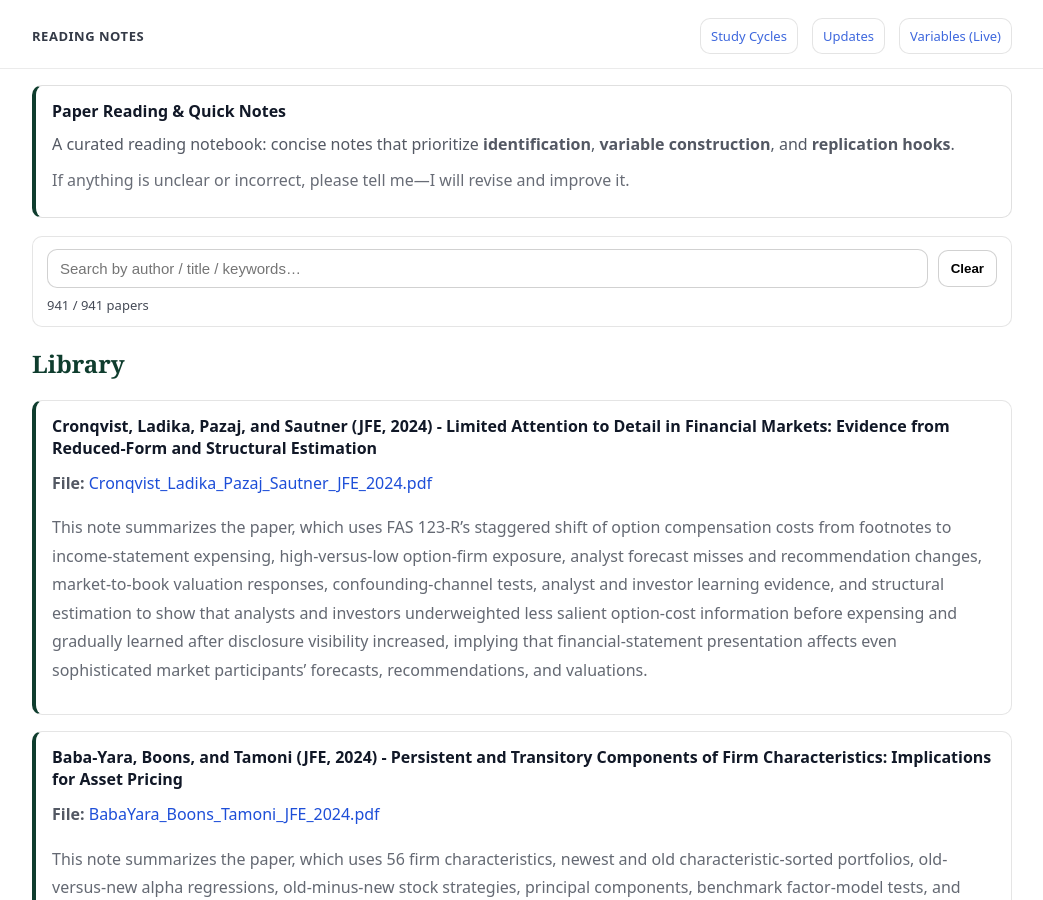
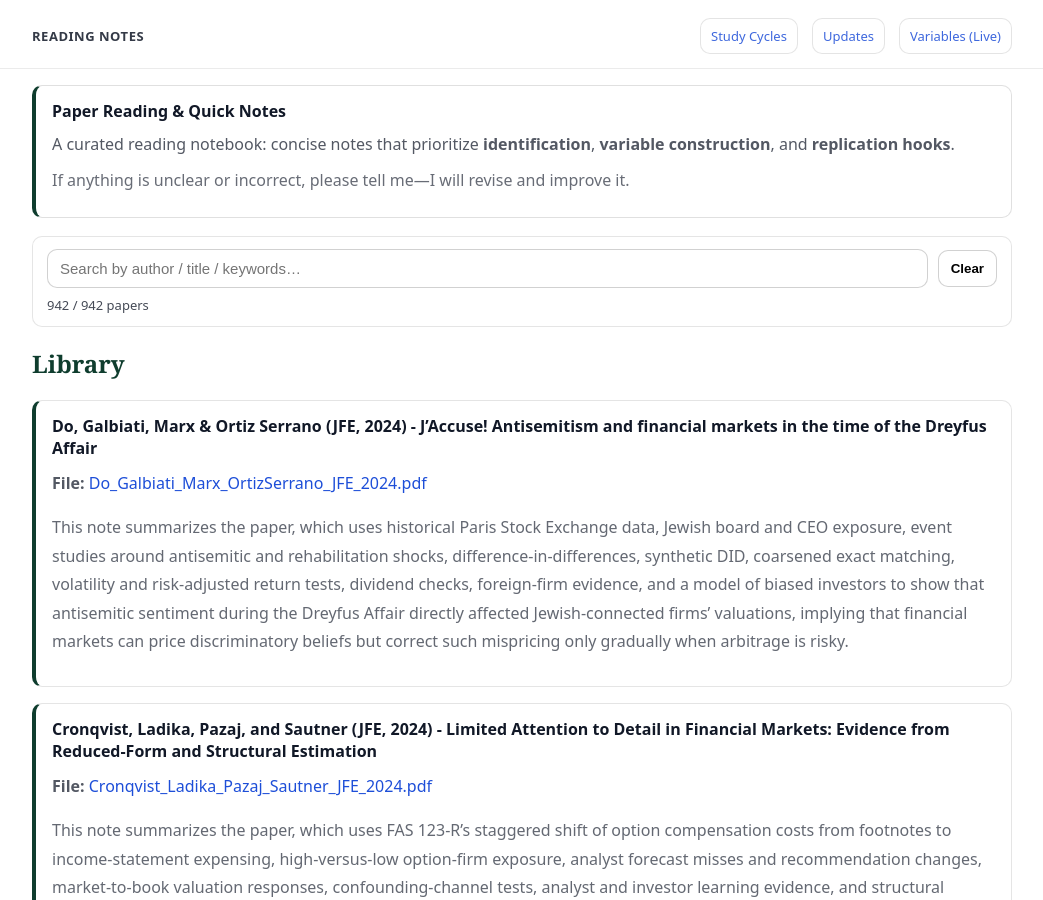
Before and after one commit to yaxinzn/study-archive, a Jekyll site: the page built from reading/index.md, in a window 1280 px wide and 900 px high. Shown: the whole window, without its empty margins (118-1161 px from the left). Built offline with Jekyll 4.4.1, drawn with Linux system fonts in a browser that asks for light colours.

Commit message:
Reading: add/update Do_Galbiati_Marx_OrtizSerrano_JFE_2024.pdf

```diff
--- a/_data/reading.yml
+++ b/_data/reading.yml
@@ -1,3 +1,7 @@
+- title: "Do, Galbiati, Marx & Ortiz Serrano (JFE, 2024) - J’Accuse! Antisemitism and financial markets in the time of the Dreyfus Affair"
+  file: "Do_Galbiati_Marx_OrtizSerrano_JFE_2024.pdf"
+  desc: "This note summarizes the paper, which uses historical Paris Stock Exchange data, Jewish board and CEO exposure, event studies around antisemitic and rehabilitation shocks, difference-in-differences, synthetic DID, coarsened exact matching, volatility and risk-adjusted return tests, dividend checks, foreign-firm evidence, and a model of biased investors to show that antisemitic sentiment during the Dreyfus Affair directly affected Jewish-connected firms’ valuations, implying that financial markets can price discriminatory beliefs but correct such mispricing only gradually when arbitrage is risky."
+
 - title: "Cronqvist, Ladika, Pazaj, and Sautner (JFE, 2024) - Limited Attention to Detail in Financial Markets: Evidence from Reduced-Form and Structural Estimation"
   file: "Cronqvist_Ladika_Pazaj_Sautner_JFE_2024.pdf"
   desc: "This note summarizes the paper, which uses FAS 123-R’s staggered shift of option compensation costs from footnotes to income-statement expensing, high-versus-low option-firm exposure, analyst forecast misses and recommendation changes, market-to-book valuation responses, confounding-channel tests, analyst and investor learning evidence, and structural estimation to show that analysts and investors underweighted less salient option-cost information before expensing and gradually learned after disclosure visibility increased, implying that financial-statement presentation affects even sophisticated market participants’ forecasts, recommendations, and valuations."
```
Also changed, not shown: 1 other file.
